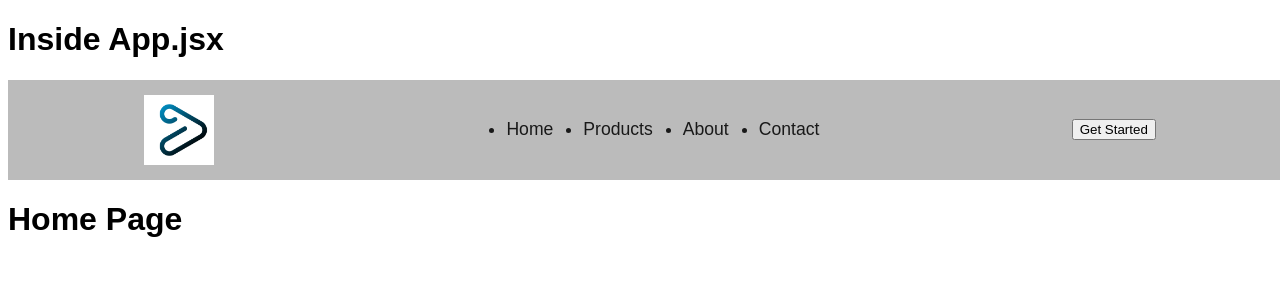
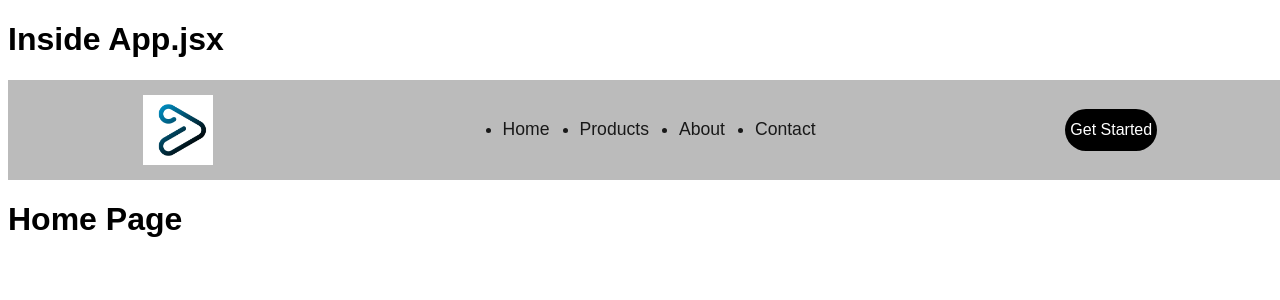
Before and after one commit to muazimmaqbool/Reactjs-with-Me, a React (Create React App) app: page / in a window 1280 px wide. Shown: the top 300 px of the page. Built offline with nearby package versions, Linux system fonts and the light colour scheme.

Commit message:
button style

```diff
--- a/src/React Router/reactRouterStyle.module.css
+++ b/src/React Router/reactRouterStyle.module.css
@@ -21,3 +21,12 @@
     color: green;
     text-decoration: underline;
 }
+.navbar button{
+    background: black;
+    color: #ffffff;
+    padding: 12px 5px;
+    border-radius: 30px;
+    font-size: 1rem;
+     border: none;
+     outline: 0;
+}
```
